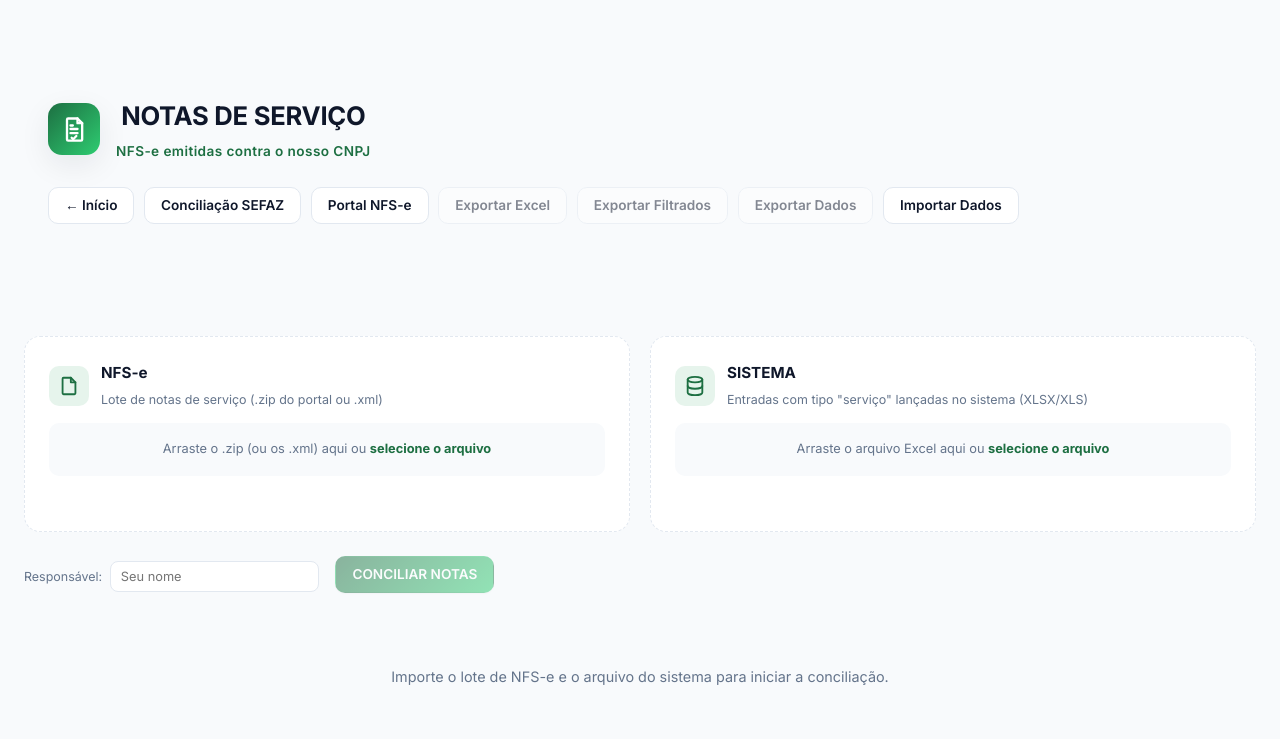
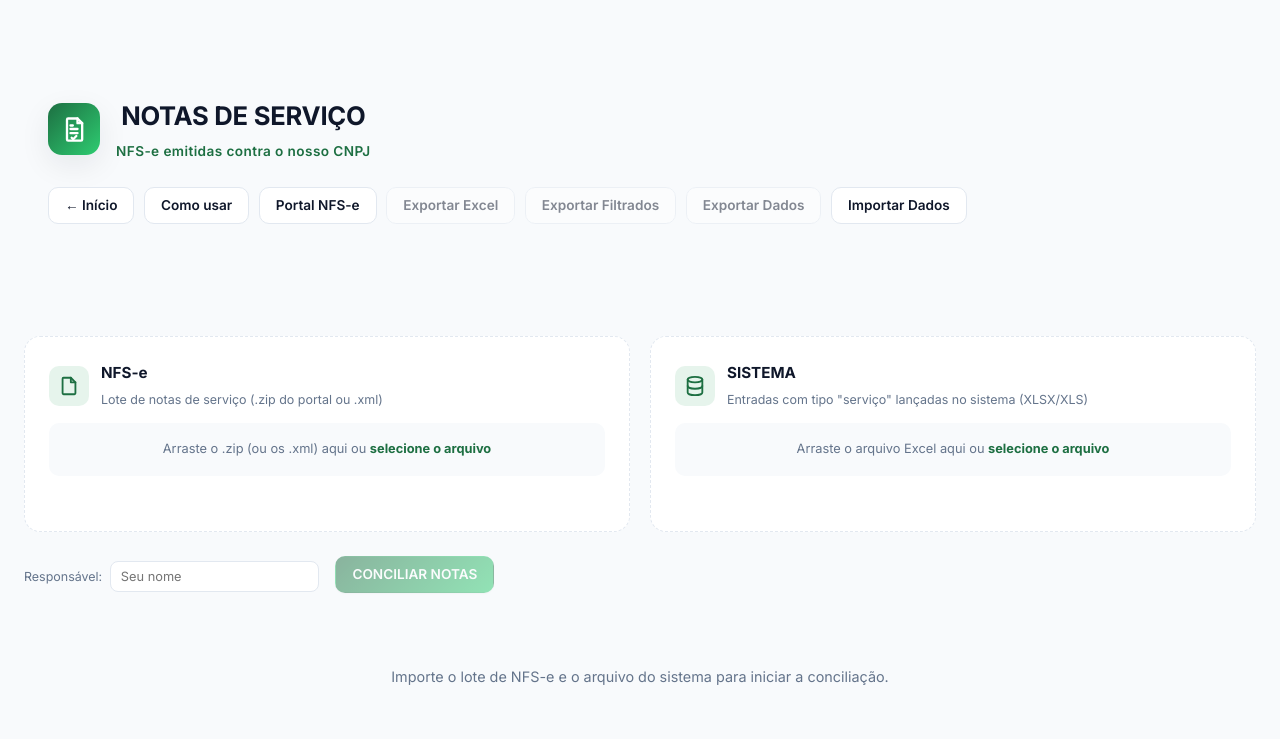
Before and after one commit to andre-jnr/fechamento-fiscal, a plain HTML site: page conciliacao-servicos.html in a window 1280 px wide. Drawn offline with nearby package versions, Linux system fonts and the light colour scheme.

Commit message:
feat(conciliacao-servicos.html): botão de como usar adicionado

```diff
--- a/conciliacao-servicos.html
+++ b/conciliacao-servicos.html
@@ -59,7 +59,13 @@
         </div>
         <div class="conc-header-actions">
           <a href="index.html" class="conc-btn">← Início</a>
-          <a href="conciliacao.html" class="conc-btn">Conciliação SEFAZ</a>
+          <a
+            class="conc-btn"
+            href="https://andre-jnr.github.io/manual-faturamento/pages/fiscal/fechamento-nfs.html"
+            target="_blank"
+            rel="noopener noreferrer"
+            >Como usar</a
+          >
           <a
             class="conc-btn"
             href="https://www.nfse.gov.br/EmissorNacional/Login"
```
